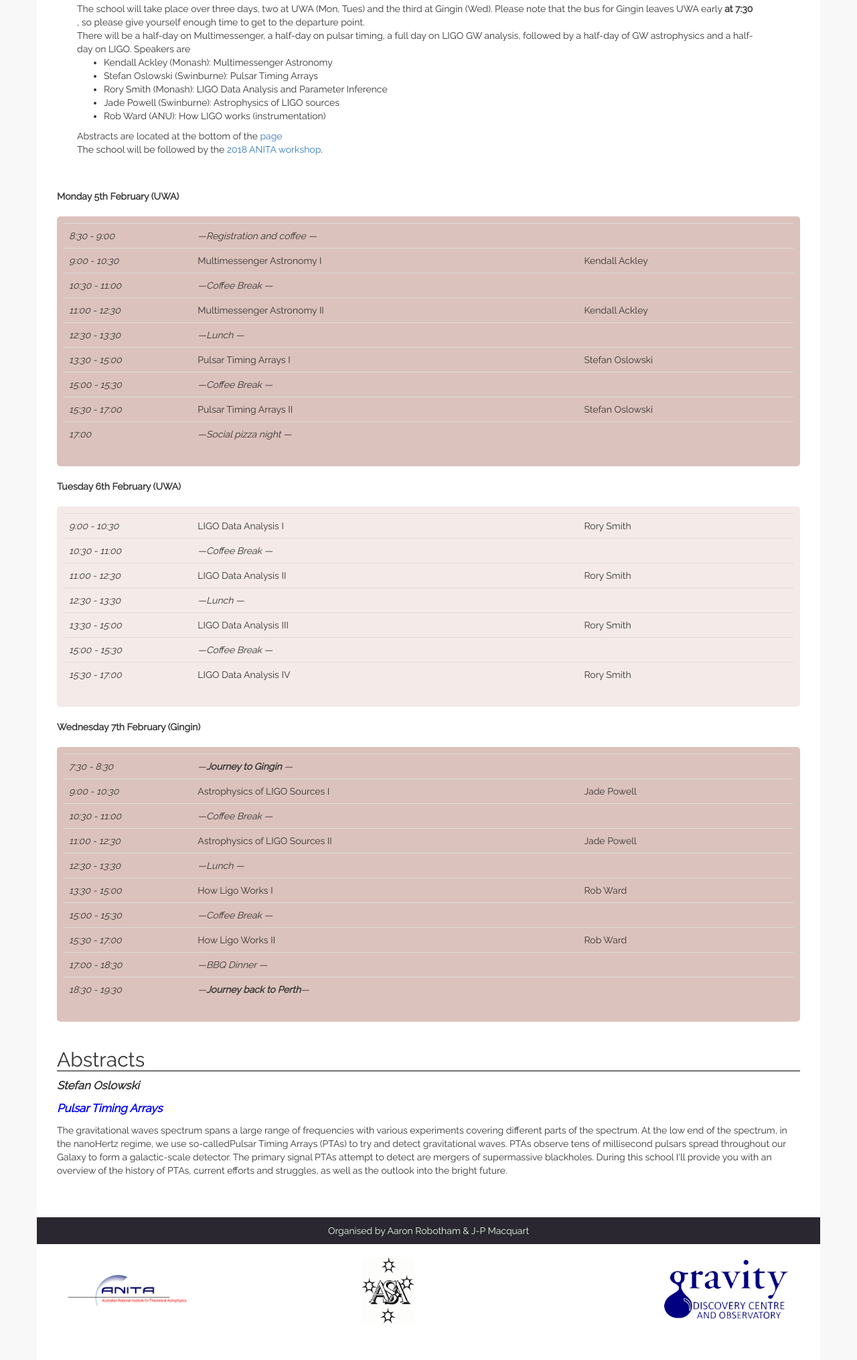
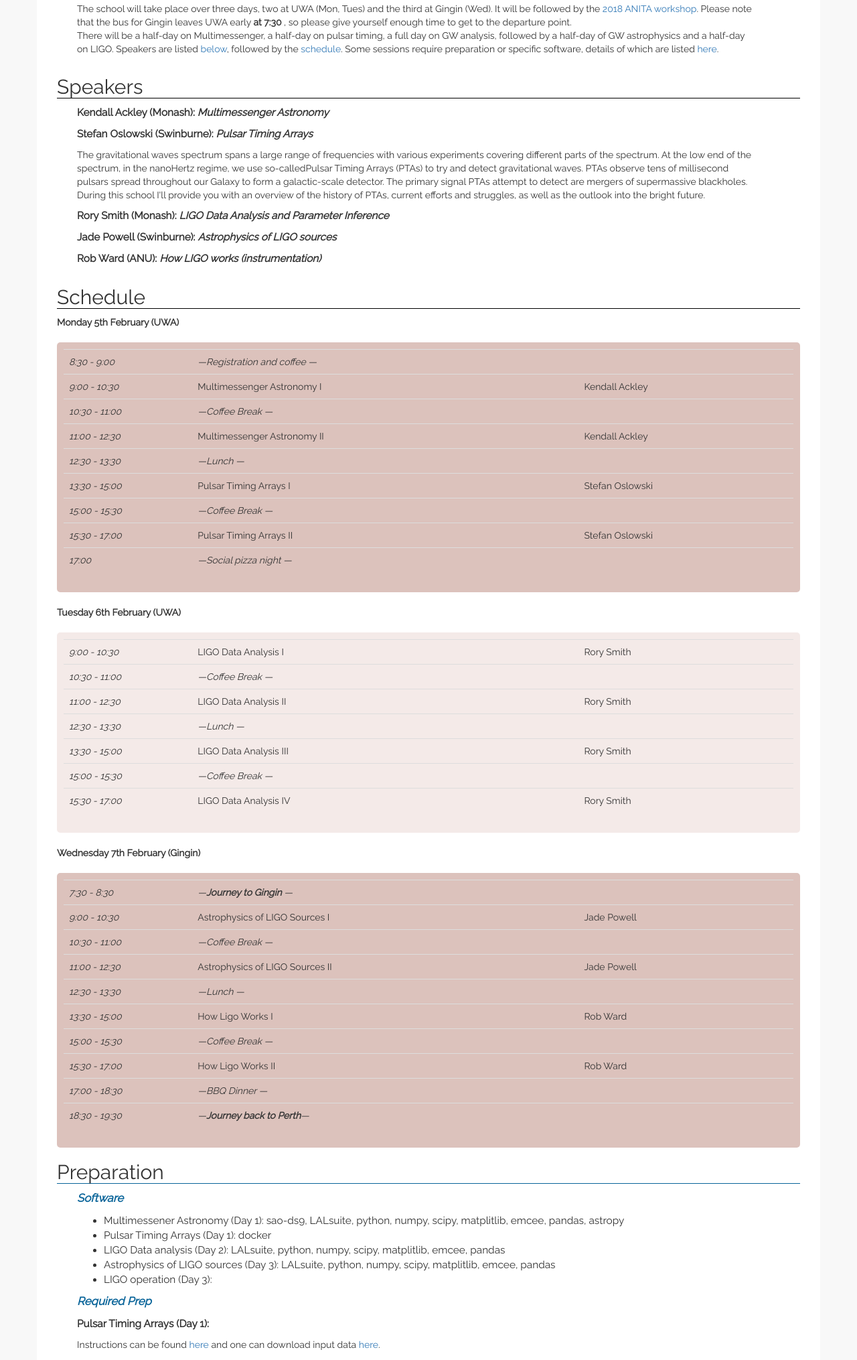
Before and after one commit to asa-anita/workshop2018, a plain HTML site: page school.html in a window 1280 px wide. Shown: the part 485-2515 px from the top of the page at 67% size. Drawn offline with nearby package versions, Linux system fonts and the light colour scheme.

Commit message:
update to school info

```diff
--- a/school.html
+++ b/school.html
@@ -35,24 +35,56 @@
                 <br/>
                 <div class="container">
                 <div class="col-md-11">
-                    The school will take place over three days, two at UWA (Mon, Tues) and the third at Gingin (Wed).
+                <p>
+                    The school will take place over three days, two at UWA (Mon, Tues) and the third at Gingin (Wed). It will be followed by the <a href="workshop.html">2018 ANITA workshop</a>.
                     Please note that the  bus for Gingin leaves UWA early <b>at 7:30 </b>, so please give yourself enough time to get to the departure point.<br/>
-                    There will be a half-day on Multimessenger, a half-day on pulsar timing, a full day on LIGO GW analysis, followed by a half-day of GW astrophysics and a half-day on LIGO.
-                    Speakers are
-                    <ul >
-                    <li style="font-size: 1em;"> Kendall Ackley (Monash): Multimessenger Astronomy
-                    <li style="font-size: 1em;"> Stefan Oslowski (Swinburne): Pulsar Timing Arrays
-                    <li style="font-size: 1em;"> Rory Smith (Monash): LIGO Data Analysis and Parameter Inference
-                    <li style="font-size: 1em;"> Jade Powell (Swinburne): Astrophysics of LIGO sources
-                    <li style="font-size: 1em;"> Rob Ward (ANU): How LIGO works (instrumentation)
-                    </ul>
-                    Abstracts are located at the bottom of the <a href="#abstracts">page</a>
-                    <p> The school will be followed by the <a href="workshop.html">2018 ANITA workshop</a>.</p>
+                    There will be a half-day on Multimessenger, a half-day on pulsar timing, a full day on GW analysis, followed by a half-day of GW astrophysics and a half-day on LIGO. Speakers are listed <a href="#speakers">below</a>, followed by the <a href="#schedule">schedule</a>. Some sessions require preparation or specific software, details of which are listed <a href="#prep">here</a>.
+                </p>
                 </div>
                 </div>
 
-                <br/>
-                <br/>
+                <div class="h2" id="speakers" style="border-bottom: 1px solid #000000">
+                    <span>Speakers</span>
+                </div>
+                <div class="container">
+                <div class="col-md-11">
+                    <div>
+                    <p style="font-size:110%;font-weight:bold">
+                    Kendall Ackley (Monash): <i> Multimessenger Astronomy</i></p>
+                    </div>
+
+                    <div>
+                    <p style="font-size:110%;font-weight:bold">
+                    Stefan Oslowski (Swinburne): <i> Pulsar Timing Arrays </i></p>
+                    <p>
+                    The gravitational waves spectrum spans a large range of frequencies with various experiments covering different parts of the spectrum. At the low end of the spectrum, in the nanoHertz regime, we use so-calledPulsar Timing Arrays (PTAs) to try and detect gravitational waves.  PTAs observe tens of millisecond pulsars spread throughout our Galaxy to form a galactic-scale detector. The primary signal PTAs attempt to detect are mergers of supermassive blackholes. During this school I'll provide you with an overview of the history of PTAs, current efforts and struggles, as well as the outlook into the bright future.
+                    </p>
+                    </div>
+
+                    <div>
+                    <p style="font-size:110%;font-weight:bold">
+                    Rory Smith (Monash): <i> LIGO Data Analysis and Parameter Inference </i></p>
+                    <p></p>
+                    </div>
+
+                    <div>
+                    <p style="font-size:110%;font-weight:bold">
+                    Jade Powell (Swinburne): <i> Astrophysics of LIGO sources  </i> </p>
+                    <p></p>
+                    </div>
+
+                    <div>
+                    <p style="font-size:110%;font-weight:bold">
+                    Rob Ward (ANU): <i>How LIGO works (instrumentation) </i> </p>
+                    <p></p>
+                    </div>
+
+                </div>
+                </div>
+
+                <div class="h2" id="schedule" style="border-bottom: 1px solid #000000">
+                    <span>Schedule</span>
+                </div>
                 <strong>Monday 5th February (UWA) </strong>
                 <br/>
                 <br/>
@@ -205,16 +237,28 @@
                 </div>
 
 
-                <br/>
-                <div class="h2" id="abstracts" style="border-bottom: 1px solid #000000">
-                    <span>Abstracts</span>
+                <div class="h2" id="prep" style="border-bottom: 1px solid #096499">
+                    <span>Preparation</span>
+                </div>
+                <div class="container">
+                <div class="col-md-11">
+                <p style="color:#096499;font-size:120%;font-style:italic;font-weight:bold">Software</p>
+                    <ul>
+                    <li style="font-size:110%"> Multimessener Astronomy (Day 1): sao-ds9, LALsuite, python, numpy,  scipy, matplitlib, emcee, pandas, astropy
+                    <li style="font-size:110%"> Pulsar Timing Arrays (Day 1): docker
+                    <li style="font-size:110%"> LIGO Data analysis (Day 2): LALsuite, python, numpy,  scipy, matplitlib, emcee, pandas
+                    <li style="font-size:110%"> Astrophysics of LIGO sources (Day 3): LALsuite, python, numpy,  scipy, matplitlib, emcee, pandas
+                    <li style="font-size:110%"> LIGO operation (Day 3):
+                    </ul>
+                <p style="color:#096499;font-size:120%;font-style:italic;font-weight:bold">Required Prep</p>
+                    <p style="font-size:110%;font-weight:bold">
+                    Pulsar Timing Arrays (Day 1):</p>
+                    <p>
+                    Instructions can be found <a href="https://paper.dropbox.com/doc/Gravitational-Wave-Data-Analysis-IPTA-Student-Workshop-2017-Tz8zTgeQCTxNHTJZSS9CJ">here</a> and one can download input data <a href="https://paper.dropbox.com/ep/redirect/external-link?url=https%3A%2F%2Fwww.dropbox.com%2Fs%2Fnufztzv8ga2u4wo%2Fipta_analysis.tgz%3Fdl%3D0&hmac=XFR4nihtodyFgCIiJGJi6aqG0pVQzxpQxkR0f6M8OTY%3D">here</a>.
+                    </p>
+                </div>
                 </div>
 
-                <p style="font-size:120%;font-style:italic;font-weight:bold">Stefan Oslowski</p>
-                <p style="color:blue;font-size:120%;font-style:italic;font-weight:bold">Pulsar Timing Arrays</p>
-                <p>
-                The gravitational waves spectrum spans a large range of frequencies with various experiments covering different parts of the spectrum. At the low end of the spectrum, in the nanoHertz regime, we use so-calledPulsar Timing Arrays (PTAs) to try and detect gravitational waves.  PTAs observe tens of millisecond pulsars spread throughout our Galaxy to form a galactic-scale detector. The primary signal PTAs attempt to detect are mergers of supermassive blackholes. During this school I'll provide you with an overview of the history of PTAs, current efforts and struggles, as well as the outlook into the bright future.
-                </p>
             </div>
         </div>
     </div>
```
